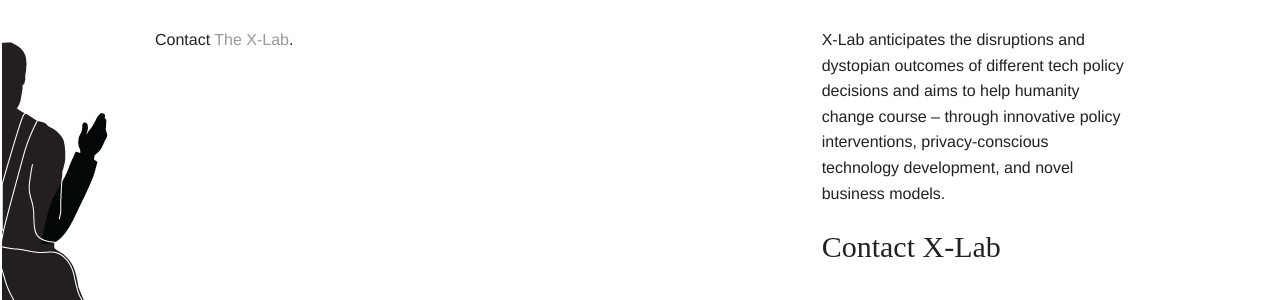
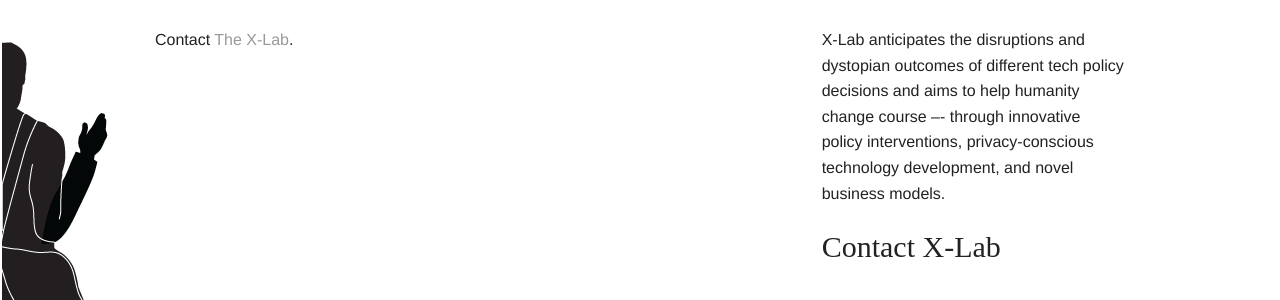
Before and after one commit to xlabrocks/X-Lab-Site, a Jekyll site: the page built from x-lab.org/forms/index.md, in a window 1280 px wide. Shown: the part 343-643 px from the top of the page. Built offline with Jekyll 4.4.1, drawn with Linux system fonts in a browser that asks for light colours; nearby versions of some CDN libraries; some web fonts are replaced; library files that are not in the unit come from our copies.

```diff
--- a/x-lab.org/_includes/right-aside.html
+++ b/x-lab.org/_includes/right-aside.html
@@ -1,7 +1,7 @@
 <aside class="columns large-4 small-12">
   <div class="block">
 
-     <p>X-Lab anticipates the disruptions and dystopian outcomes of different tech policy decisions and aims to help humanity change course – through innovative policy interventions, privacy-conscious technology development, and novel business models.</p>
+      <p>X-Lab anticipates the disruptions and dystopian outcomes of different tech policy decisions and aims to help humanity change course –- through innovative policy interventions, privacy-conscious technology development, and novel business models.</p>
     <h2>Contact X-Lab</h2>
     <div class="content">
       <p></p>
```
